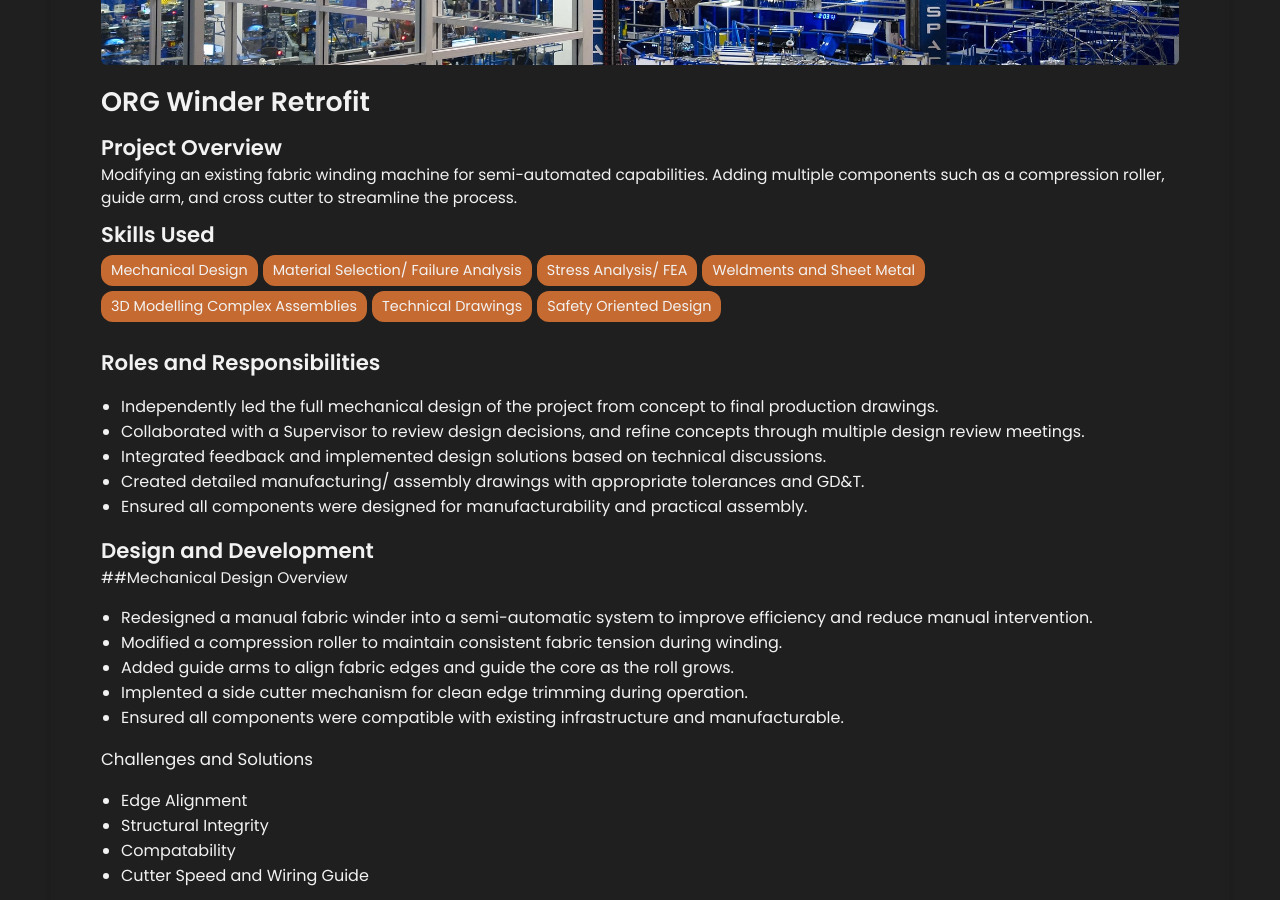
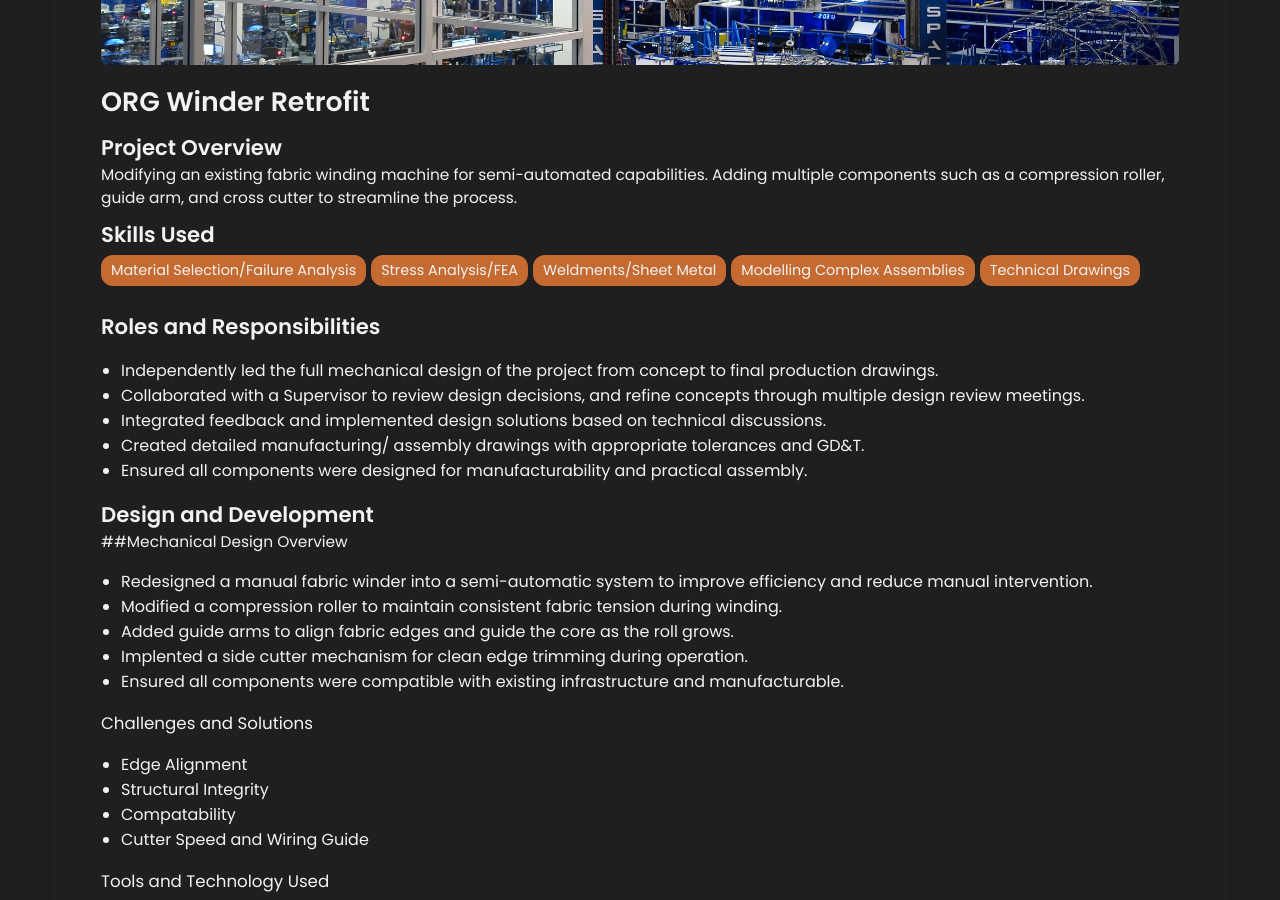
Before and after one commit to Alvin-Htet/Alvin-Htet.github.io, a Jekyll site: the page built from _projects/demo-project/index.md, in a window 1280 px wide and 900 px high, scrolled down 425 px. Built offline with Jekyll 4.4.1, drawn with Linux system fonts in a browser that asks for light colours.

Commit message:
Update index.md

```diff
--- a/_projects/demo-project/index.md
+++ b/_projects/demo-project/index.md
@@ -4,13 +4,11 @@ title: ORG Winder Retrofit
 description:
     Modifying an existing fabric winding machine for semi-automated capabilities. Adding multiple components such as a compression roller, guide arm, and cross cutter to streamline the process.
 skills:
-  - Mechanical Design
-  - Material Selection/ Failure Analysis
-  - Stress Analysis/ FEA
-  - Weldments and Sheet Metal
-  - 3D Modelling Complex Assemblies
+  - Material Selection/Failure Analysis
+  - Stress Analysis/FEA
+  - Weldments/Sheet Metal
+  - Modelling Complex Assemblies
   - Technical Drawings
-  - Safety Oriented Design
 
 main-image: /project2.jpg
 ---
```
